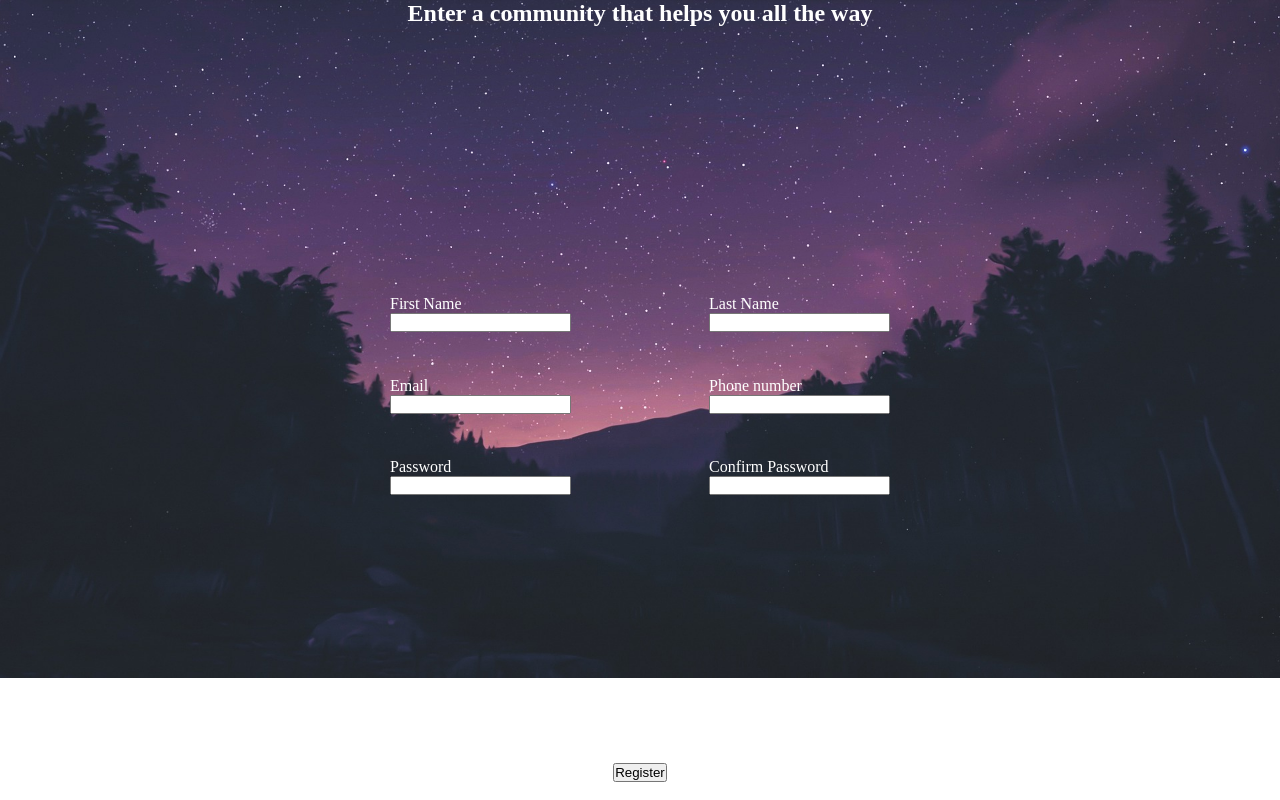
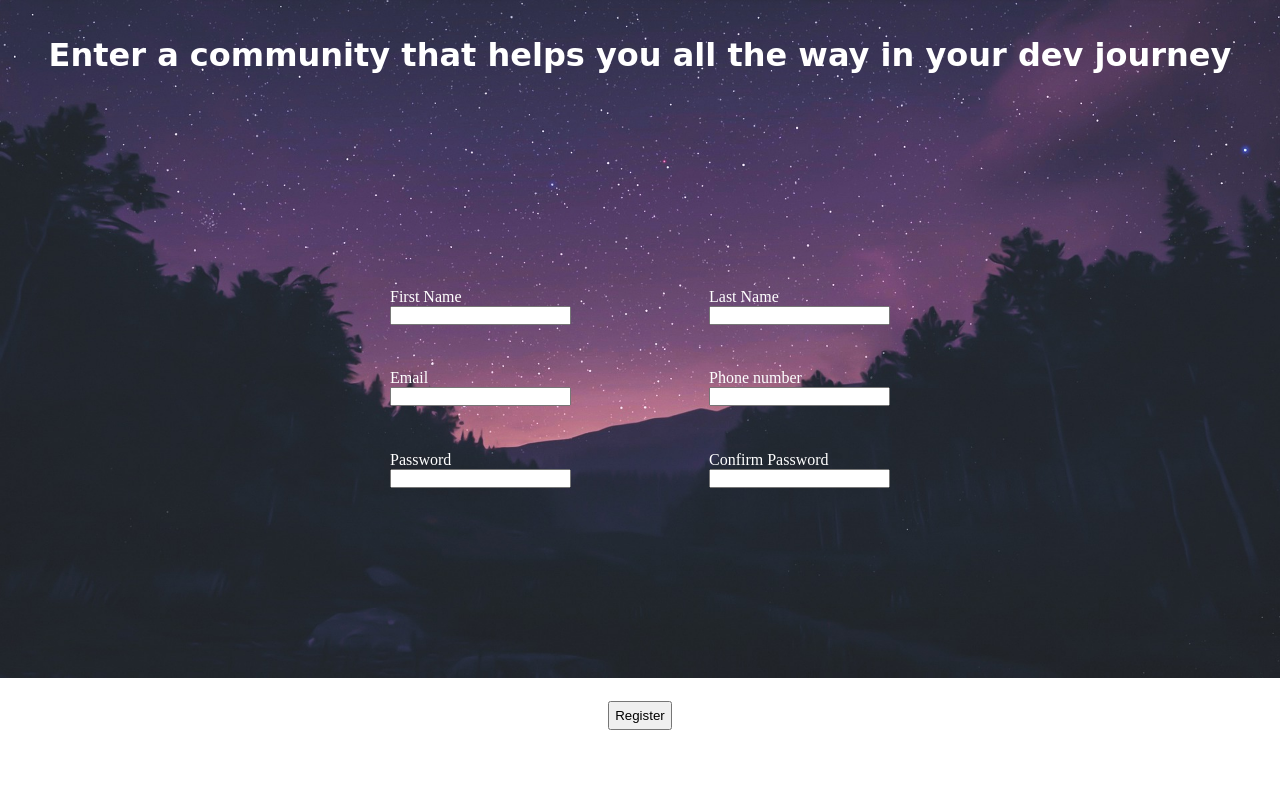
Before and after one commit to yaswanth-vakkala/Sign-Up-Form, a plain HTML site: page index.html in a window 1280 px wide. Drawn offline with Linux system fonts and the light colour scheme.

Commit message:
complete the info section

```diff
--- a/index.html
+++ b/index.html
@@ -11,7 +11,7 @@
   <body>
     <div class="layout">
       <div class="info">
-        <h2>Enter a community that helps you all the way</h2>
+        <h1>Enter a community that helps you all the way in your dev journey</h1>
       </div>
       <div class="form-info">
         <form action="#" method="#">
--- a/styles.css
+++ b/styles.css
@@ -7,7 +7,7 @@ body{
     background-image: url("./images/background4.jpg");
     background-repeat: no-repeat;
     background-size: 100% auto;
-    color: white;
+    color: #ffffff;
 }
 
 .layout{
@@ -20,6 +20,8 @@ body{
 
 .info{
     text-align: center;
+    margin-top: 36px;
+    font-family: cursive;
 }
 
 .form-content{
@@ -45,4 +47,14 @@ body{
 
 .form-action{
     text-align: center;
+    margin-bottom: 36px;
 }
+
+.form-action p{
+    margin-top: 16px;
+}
+
+.form-action button{
+    padding: 5px;
+
+}
```
